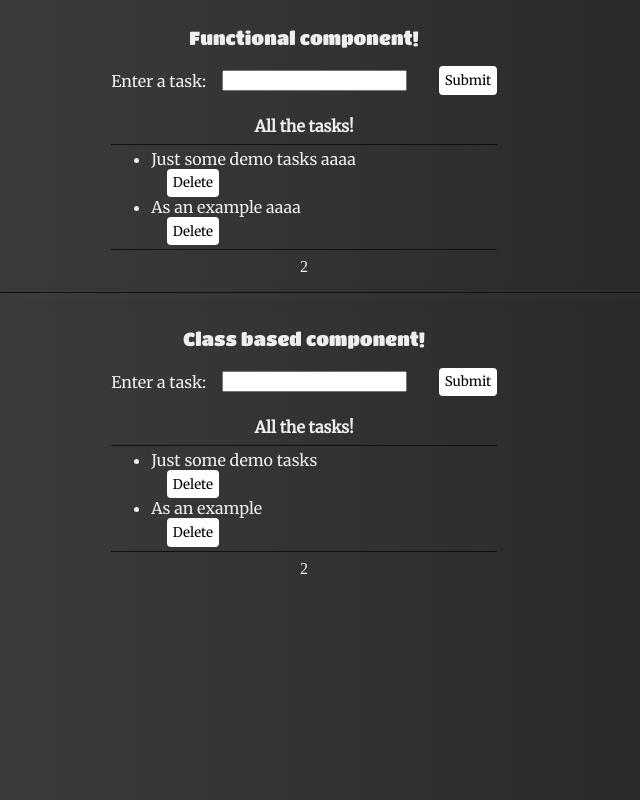
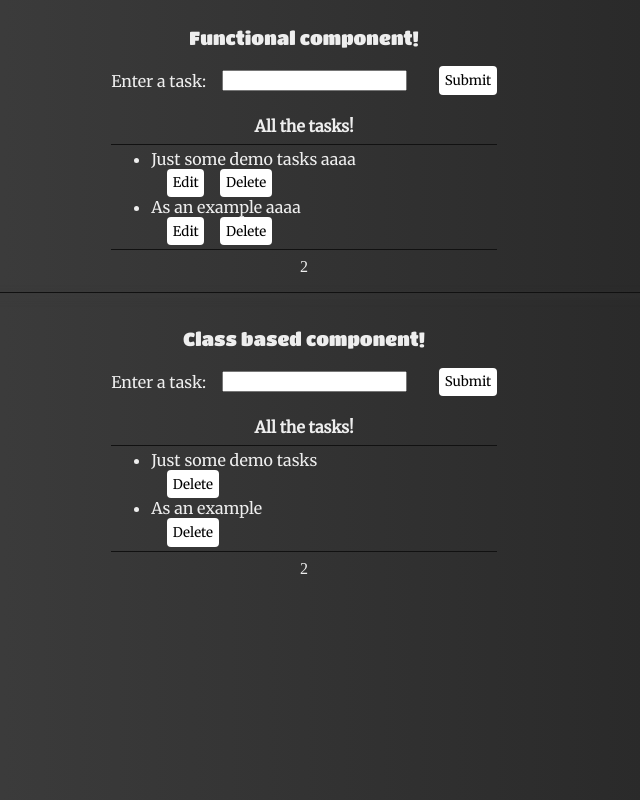
Before and after one commit to magic-doggo/class-based-components, a React (Vite) app: page / in a window 1280 px wide. Shown: the whole page, without its empty margins (336-976 px from the left). Built offline with nearby package versions, Linux system fonts and the light colour scheme.

Commit message:
Add edit and submit buttons which toggle isCurrentlyEditing

```diff
--- a/src/components/FunctionalInput.jsx
+++ b/src/components/FunctionalInput.jsx
@@ -4,8 +4,8 @@ import Count from './Count';
 // eslint-disable-next-line react/function-component-definition, react/prop-types
 const FunctionalInput = ({ name }) => {
 
-  const [todos, setTodos] = useState([{task: 'Just some demo tasks', isCurrentlyEditing: false},
-    {task: 'As an example', isCurrentlyEditing: false}]);
+  const [todos, setTodos] = useState([{ task: 'Just some demo tasks', isCurrentlyEditing: false },
+  { task: 'As an example', isCurrentlyEditing: false }]);
   const [inputVal, setInputVal] = useState('');
 
   const handleInputChange = (e) => {
@@ -15,7 +15,7 @@ const FunctionalInput = ({ name }) => {
   const handleSubmit = (e) => {
     e.preventDefault();
     // setTodos((todo) => [...todo, inputVal]);
-    setTodos((todo) => [...todo, {task: inputVal, isCurrentlyEditing: false}]);
+    setTodos((todo) => [...todo, { task: inputVal, isCurrentlyEditing: false }]);
     setInputVal('');
   };
 
@@ -37,11 +37,38 @@ const FunctionalInput = ({ name }) => {
       <ul>
         {todos.map((todo) => (
           <li key={todo.task}>
-            <div>{todo.task} aaaa</div>
+            {todo.isCurrentlyEditing ? (<input type='text' />) : (<div>{todo.task} aaaa</div>)}
+            {/* <div>{todo.task} aaaa</div> */}
+
+            {todo.isCurrentlyEditing ? (
+              <button onClick={() => {
+                setTodos(todos.map(entry => {
+                  if (entry.task == todo.task) {
+                    return { task: entry.task, isCurrentlyEditing: false }
+                  } else return entry
+                }))
+              }}>Submit</button>) : (
+                <button onClick={() => {
+                  setTodos(todos.map(entry => {
+                    if (entry.task == todo.task) {
+                      return { task: entry.task, isCurrentlyEditing: true }
+                    } else return entry
+                  }))
+                }}>Edit</button>
+            )}
+
+            {/* <button onClick={() => {
+              setTodos(todos.map(entry => {
+                if (entry.task == todo.task) {
+                  console.log("asdddddddd");
+                  return { task: entry.task, isCurrentlyEditing: true }
+                } else return entry
+              }))
+            }}>Edit</button> */}
+
             <button onClick={() => {
               setTodos(todos.filter(entry => entry.task !== todo.task))
             }}>Delete</button>
-            {/* <button onClick={() => {}}>Edit</button> */}
           </li>
         ))}
       </ul>
```
